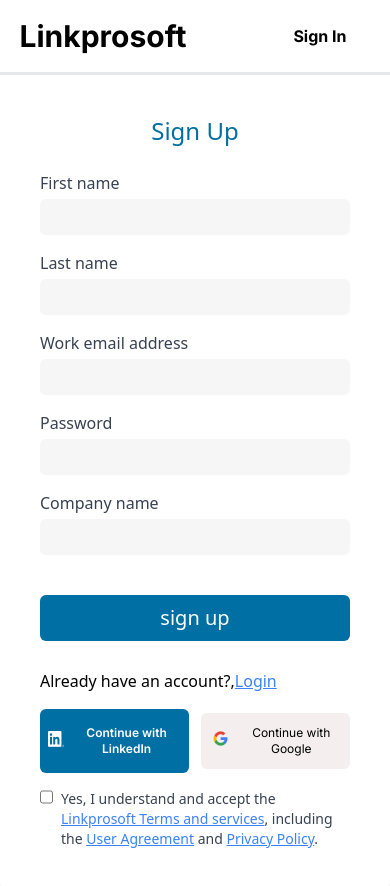
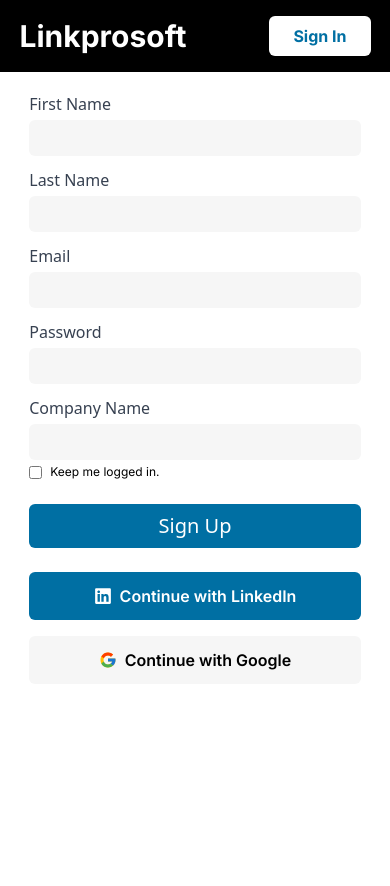
Before and after one commit to german-machine/Linkprosoft, a React (Vite) app in the folder Front-end/: page /employer-signup in a window 390 px wide. Shown: the top 886 px of the page. After the commit the page ends 844 px from the top, so only its background shows below. Built offline with nearby package versions, Linux system fonts and the light colour scheme.

Commit message:
restyled for both desktop and mobile screens

```diff
--- a/Front-end/src/Pages/Login&SignUp/EmployerSignUp.jsx
+++ b/Front-end/src/Pages/Login&SignUp/EmployerSignUp.jsx
@@ -1,8 +1,10 @@
-import React, {useState} from 'react'
+import React, { useState } from 'react'
 import HeaderBanner from './components/HeaderBanner'
 import SignupForm from './components/SignUpForm'
 import OurLogo from '../../assets/images/linkprosoft-logo.png'
 import { Link } from 'react-router-dom'
+import { FaLinkedin } from "react-icons/fa";
+import { FcGoogle } from "react-icons/fc";
 
 const EmployerSignup = () => {
 
@@ -14,28 +16,89 @@ const EmployerSignup = () => {
     }
     return (
         <>
-            <HeaderBanner showSignInButton={false} navColor='bg-[#000000]' border='none' />
-            <div className='h-full lg:min-h-screen flex items-center justify-center lg:bg-gray-100'>
-                <div className='container mx-auto flex items-center justify-between'>
-                    <div className='lg:w-1/2  lg:flex flex-col items-center justify-center hidden'>
-                        <img
-                            src={OurLogo}
-                            alt="Logo"
-                            className="w-[50%]"
-                        />
-                        <p className='mt-3 text-[#00000080]'>Linkprosoft bridging the gap between employer and employee</p>
-                        <button className='px-4 py-2 bg-[#006FA3] font-medium text-[20px] rounded-md hover:bg-[#0A66C2] transition mt-6 text-[#ffffff]'>
-                            <Link to='/employerLogin'>
-                                Log In
-                            </Link>
-                        </button>
+            <HeaderBanner
+                bgColor='#000000'
+                logoColor='#ffffff'
+                btnColor='#ffffff'
+                btnTextColor='#006FA3'
+            />
+
+            <section className="w-full lg:bg-[#F6F6F6]">
+                <div className="w-[85%] lg:w-[85%] mx-auto flex justify-between items-center py-5 2xl:h-dvh ">
+                    <div className='w-[80%] xl:w-[60%] mx-auto hidden lg:block px-4 lg:mr-[10%]'>
+                        <img src={OurLogo} alt="" className='w-full xl:w-[60%] mx-auto' />
+                        <p className='w-full opacity-50 text-center mt-3'>Linkprosoft bridging the gap between employers and employees</p>
                     </div>
-                    <form onSubmit={handleSubmit} className='lg:relative top-[-20px]  lg:w-1/2'>
-                        <SignupForm setAcceptTerms={setAcceptTerms} acceptTerms={acceptTerms}/>
-                    </form>
+
+                    <div className='w-full lg:w-[100%] xl:w-[50%] mx-auto bg-transparent lg:bg-white rounded-none lg:rounded-lg shadow-none lg:shadow-lg lg:p-3 lg:px-16 lg:py-3'>
+                        <h2 className='hidden md:inline-block text-[30px] font-Inter font-[800] leading-[40px] mb-3 text-center w-full md:mb-3 xl:max-w-[85%] text-bluecolor'>Sign Up</h2>
+
+                        <form action="">
+                            <div className='md:flex gap-4'>
+                                <div className='w-full'>
+                                    <label htmlFor="" className='block text-gray-700 font-medium mb-1 md:text-[22px] lg:text-[16px]'>First Name</label>
+                                    <input type="text" name="" id="" className='w-full px-2 py-1.5 mb-3 border-none rounded-md focus:outline-none focus:ring-2 focus:ring-[#0A66C2] bg-[#f6f6f6]' />
+                                </div>
+
+                                <div className='w-full'>
+                                    <label htmlFor="" className='block text-gray-700 font-medium mb-1 md:text-[22px] lg:text-[16px]'>Last Name</label>
+                                    <input type="text" name="" id="" className='w-full px-2 py-1.5 mb-3 border-none rounded-md focus:outline-none focus:ring-2 focus:ring-[#0A66C2] bg-[#f6f6f6]' />
+                                </div>
+                            </div>
+
+                            <div>
+                                <label htmlFor="" className='block text-gray-700 font-medium mb-1 md:text-[22px] lg:text-[16px]'>Email</label>
+                                <input type="email" name="" id="" className='w-full px-2 py-1.5 mb-3 border-none rounded-md focus:outline-none focus:ring-2 focus:ring-[#0A66C2] bg-[#f6f6f6]' />
+                            </div>
+
+                            <div>
+                                <label htmlFor="" className='block text-gray-700 font-medium mb-1 md:text-[22px] lg:text-[16px]'>Password</label>
+                                <input type="password" name="" id="" className='w-full px-2 py-1.5 mb-3 border-none rounded-md focus:outline-none focus:ring-2 focus:ring-[#0A66C2] bg-[#f6f6f6]' />
+                            </div>
+
+                            <div>
+                                <label htmlFor="" className='block text-gray-700 font-medium mb-1 md:text-[22px] lg:text-[16px]'>Company Name</label>
+                                <input type="text" name="" id="" className='w-full px-2 py-1.5 border-none rounded-md focus:outline-none focus:ring-2 focus:ring-[#0A66C2] bg-[#f6f6f6]' />
+                            </div>
+
+                            <div className="flex flex-col sm:flex-row justify-between sm:items-center gap-2 mt-1">
+                                <div className='flex items-center gap-2'>
+                                    <input type="checkbox" name="" id="" />
+                                    <p className='font-[400] font-Inter text-xs md:text-base lg:text-xs text-black'>Keep me logged in.</p>
+                                </div>
+
+                                <div className="hidden sm:block lg:flex-col flex-nowrap justify-between items-center lg:items-start sm:gap-[1%] font-Inter my-2">
+                                    <p className=' text-xs md:text-base lg:text-xs'>Already have an account?
+                                        <Link className='text-blue-500 underline hover:text-blue-700'> Sign In</Link>
+                                    </p>
+                                </div>
+                            </div>
+
+                            <div className='w-full sm:w-[50%]lg:w-full mx-auto'>
+                                <button className="px-4 py-2 w-full bg-[#006FA3] text-xl font-medium rounded-md hover:bg-[#0A66C2] transition mt-6 mb-3 text-[#ffffff]">Sign Up</button>
+                            </div>
+
+
+                            <div className='w-full font-Inter flex flex-col sm:flex-row lg:flex-col xl:flex-ro justify-center items-center gap-y-4 lg:gap-y-4 md:gap-[2%] my-3 sm:gap-[2%]'>
+                                <Link className='bg-[#006FA3] flex justify-center items-center rounded-md py-3 px-1 gap-2 ' style={{ width: "clamp(70%, 90vw, 100%)" }}
+                                >
+                                    <FaLinkedin className='text-white text-lg' />
+                                    <p className='font-[600] font-Inter sm:text-sm text-white'>Continue with LinkedIn</p>
+                                </Link>
+
+                                <Link className='bg-[#F6F6F6] flex justify-center items-center rounded-md py-3 px-1 gap-2' style={{ width: "clamp(70%, 90vw, 100%)" }}
+                                >
+                                    <FcGoogle className='text-white text-lg' />
+                                    <p className='font-[600] font-Inter sm:text-sm text-black'>Continue with Google</p>
+                                </Link>
+                            </div>
+
+                        </form>
+                    </div>
                 </div>
-            </div>
+            </section>
         </>
+
     )
 }
 
```
